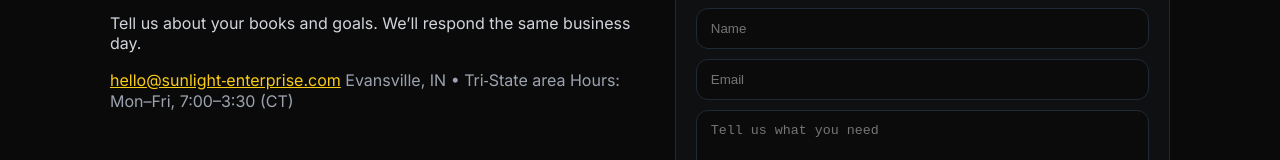
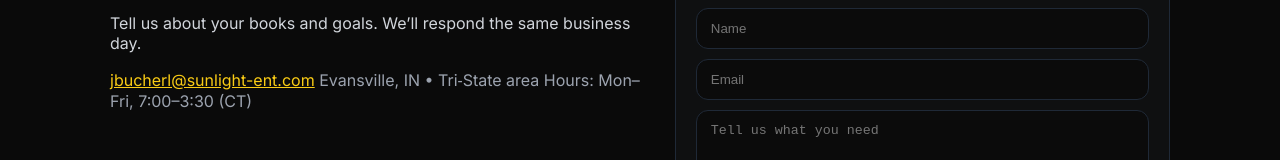
Before and after one commit to jbucherl/sunlight-enterprise-site, a plain HTML site: page index.html in a window 1280 px wide. Shown: the part 1807-1967 px from the top of the page. Drawn offline with Linux system fonts and the light colour scheme.

Commit message:
Update index.html
updated email to my real email under lets talk

```diff
--- a/index.html
+++ b/index.html
@@ -172,7 +172,7 @@
         <h2>Let’s Talk</h2>
         <p>Tell us about your books and goals. We’ll respond the same business day.</p>
         <div class="contact-lines">
-          <a href="mailto:hello@sunlight-enterprise.com" class="link">hello@sunlight‑enterprise.com</a>
+          <a href="mailto:jbucherl@sunlight-ent.com" class="link">jbucherl@sunlight-ent.com</a>
           <span class="muted">Evansville, IN • Tri‑State area</span>
           <span class="muted">Hours: Mon–Fri, 7:00–3:30 (CT)</span>
         </div>
```
